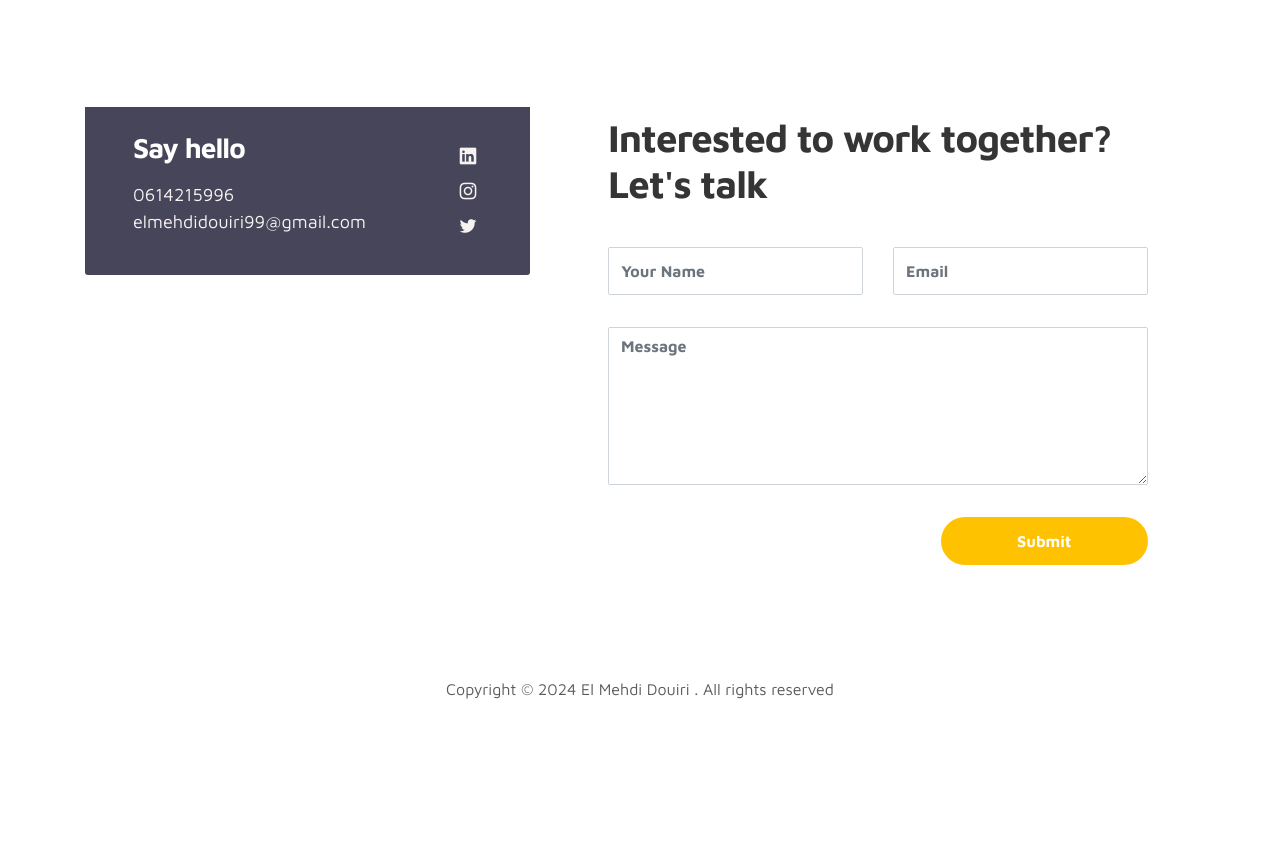
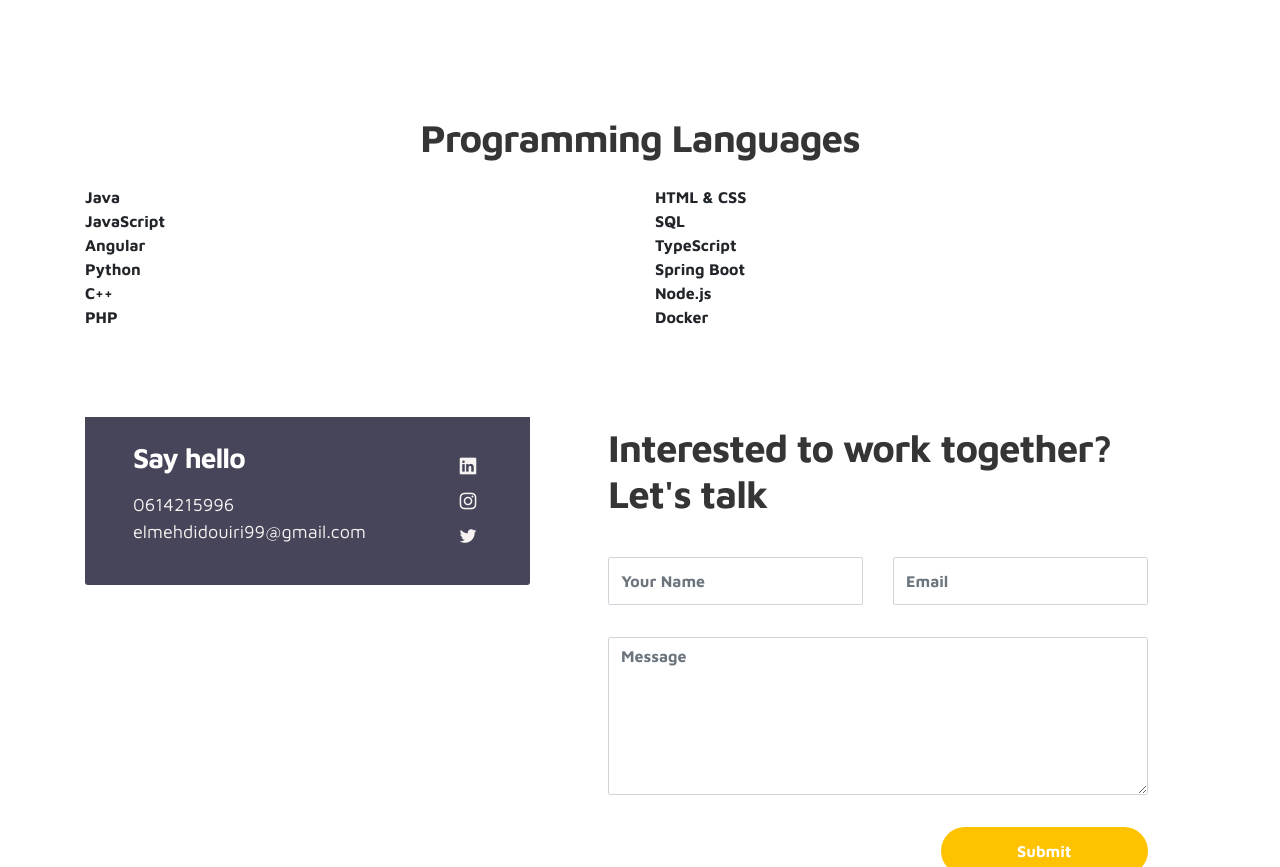
Before and after one commit to elmehdidouiri/elmehdidouiri, a plain HTML site: page index.html in a window 1280 px wide. Shown: the part 2748-3615 px from the top of the page. Before the commit the page ends 3513 px from the top, so only its background shows below. Drawn offline with nearby package versions, Linux system fonts and the light colour scheme.

Commit message:
add languages

```diff
--- a/index.html
+++ b/index.html
@@ -257,6 +257,39 @@
             </div>
         </div>
     </section>
+    <!-- ADD PROGRAMMING LANGUAGES SECTION -->
+<section class="skills py-5" id="skills">
+    <div class="container">
+        <div class="row">
+            <div class="col-lg-12 col-12 text-center">
+                <h2 class="mb-4">Programming Languages</h2>
+            </div>
+
+            <div class="col-lg-6 col-12">
+                <ul>
+                    <li><strong>Java</strong></li>
+                    <li><strong>JavaScript</strong></li>
+                    <li><strong>Angular</strong></li>
+                    <li><strong>Python</strong></li>
+                    <li><strong>C++</strong></li>
+                    <li><strong>PHP</strong></li>
+                </ul>
+            </div>
+
+            <div class="col-lg-6 col-12">
+                <ul>
+                    <li><strong>HTML & CSS</strong></li>
+                    <li><strong>SQL</strong></li>
+                    <li><strong>TypeScript</strong></li>
+                    <li><strong>Spring Boot</strong></li>
+                    <li><strong>Node.js</strong></li>
+                    <li><strong>Docker</strong></li>
+                </ul>
+            </div>
+        </div>
+    </div>
+</section>
+
 
     <!-- CONTACT -->
     <section class="contact py-5" id="contact">
```
